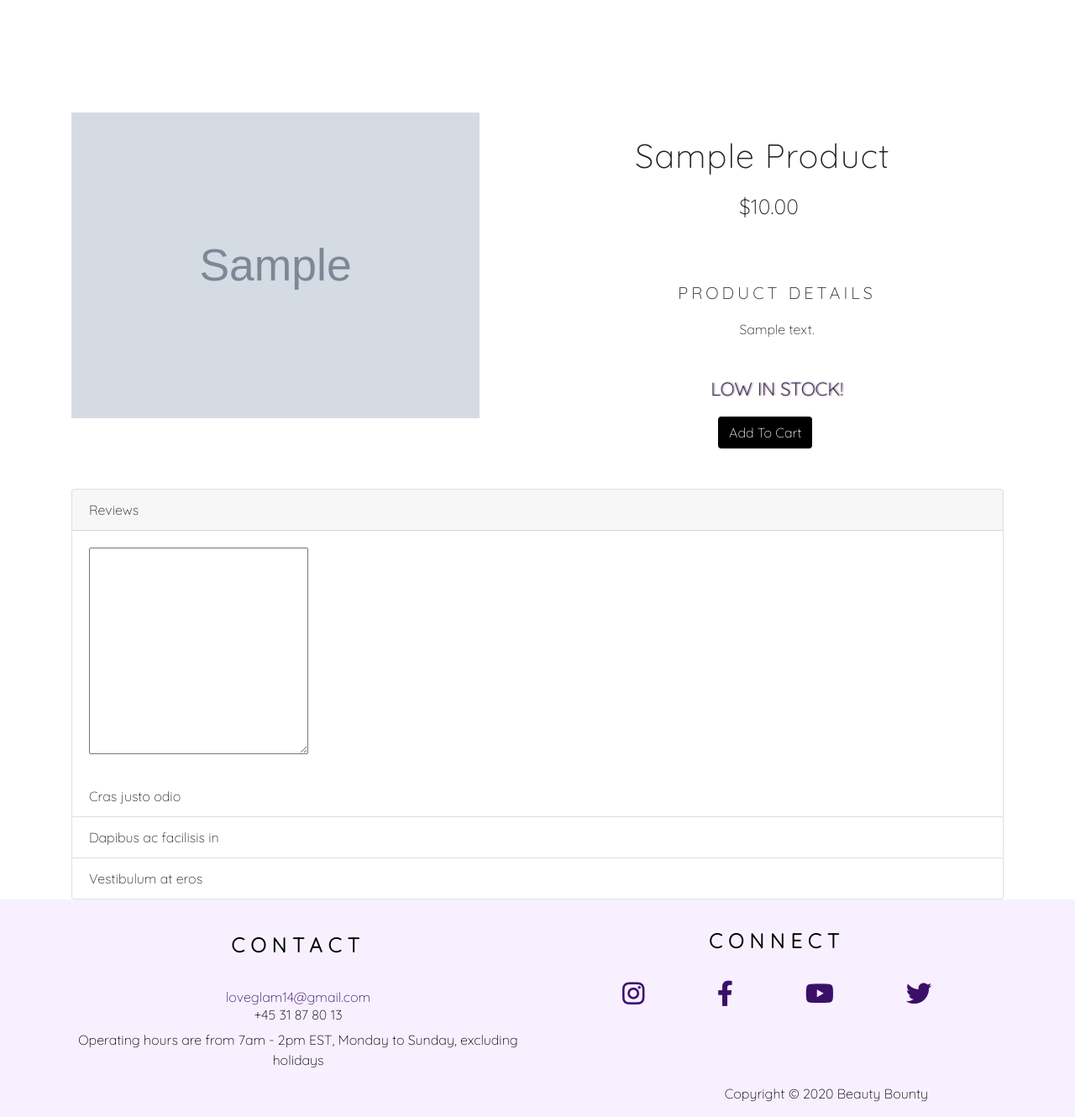
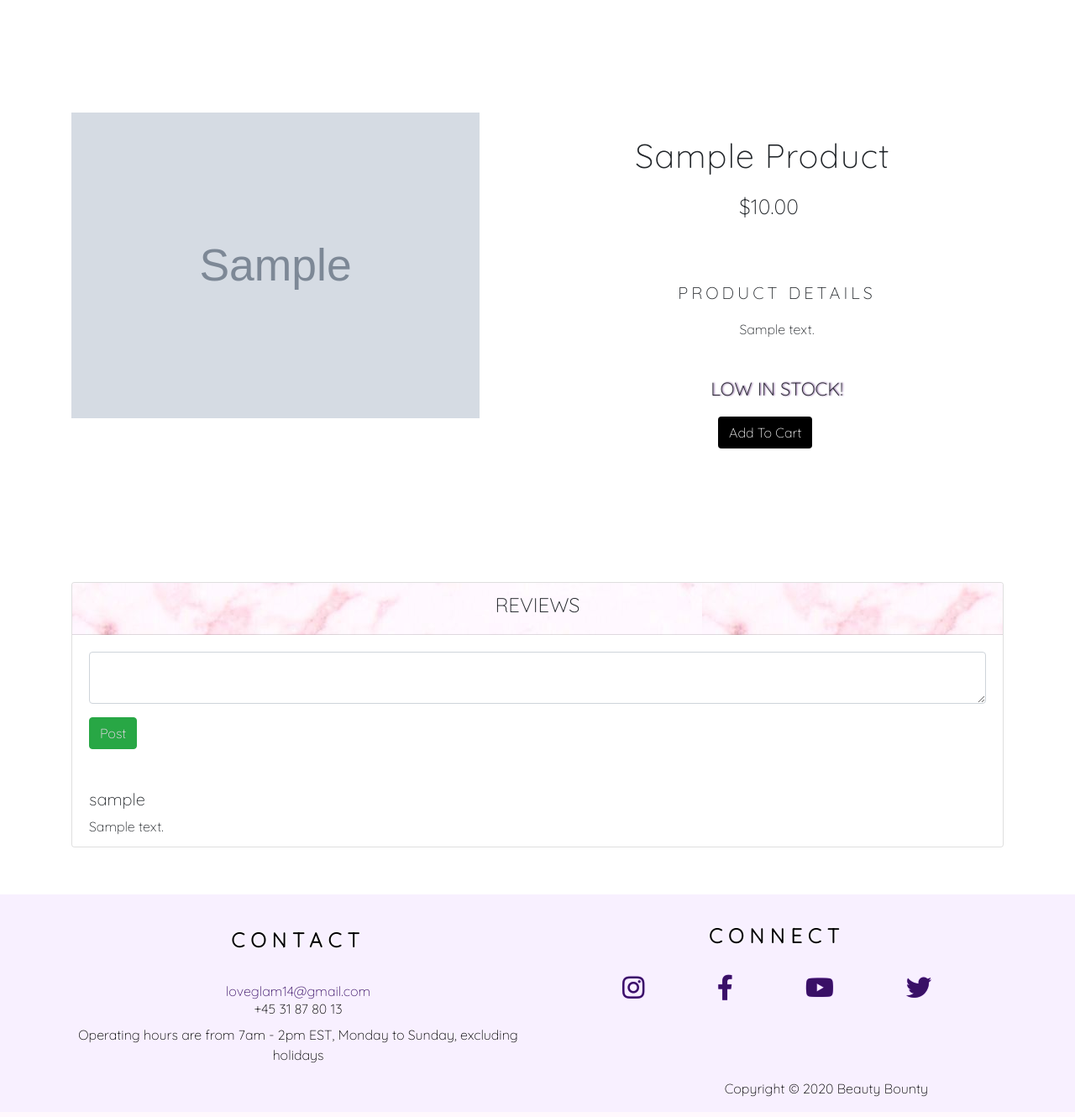
Before and after one commit to Vasileia-Apostolou/Beauty_Bounty, a Django app: a page that uses store/templates/store/product.html in a window 1280 px wide. Shown: the part 120-1450 px from the top of the page at 84% size. After the commit the page ends 1426 px from the top, so only its background shows below. Run offline with Django 3.2, Linux system fonts and the light colour scheme; a user stored in the database is signed in; tables that the repository leaves empty hold one stand-in row (values such as "Sample post"); grey boxes marked "Sample" are stand-in pictures; some libraries are stand-ins or nearby versions.

Commit message:
Add styling to Review section

```diff
--- a/cart/views.py
+++ b/cart/views.py
@@ -36,6 +36,22 @@ def add_cart(request, product_id):
         )
         cart_item.save()
     return redirect('cart_detail')
+
+# PRODUCT
+def product(request, category_slug, product_slug):
+    try:
+        product = Product.objects.get(
+            category__slug=category_slug, slug=product_slug)
+    except Exception as e:
+        raise e
+
+    if request.method == 'POST' and request.user.is_authenticated and request.POST['content'].strip() != '':
+        Review.objects.create(product=product,
+                              user=request.user,
+                              content=request.POST['content'])
+    reviews = Review.objects.filter(product=product)
+    return render(request, 'store/product.html',
+                  {'product': product, 'reviews': reviews})
 
 
 # CART USER'S INFORMATION
--- a/store/static/css/style.css
+++ b/store/static/css/style.css
@@ -120,8 +120,11 @@ body {
     /* background: url("../images/button6.jpg"); */
     text-decoration: none;
     color: white;
-    margin-left: 45%;
-    margin-bottom: 5%;
+    margin: 5px auto;
+}
+
+.button-div {
+    margin: 5px auto;
 }
 
 .start-shopping-button:hover {
@@ -156,6 +159,11 @@ body {
     color: white;
 }
 
+.post-button {
+    background-color: b !important;
+    color: #fcdcf8 !important;
+
+}
 
 /* -------- ABOUT -------- */
 .about-text {
@@ -330,6 +338,19 @@ background-size: cover;
     margin-top: 2%;
 }
 
+/* -------- REVIEWS --------*/
+.reviews-cart {
+    margin-bottom: 5%;
+    margin-top: 10%;
+}
+
+.reviews-header {
+    background: url("../images/navbar5.jpg");
+    text-align: center;
+    text-transform: uppercase;
+    font-size: 25px;
+}
+
 /* -------- FOOTER --------*/
 footer {
    margin-top: auto;
@@ -345,10 +366,10 @@ footer {
    padding-top: 30px;
 }
 
-.copyright {
+/* .copyright {
     margin-right: 45px;
     float: right;
-}
+} */
 
 .contact-footer-text,
 .connect-footer-text {
@@ -481,6 +502,12 @@ footer ul li{
 
 
 /* ------- MEDIA QUERIES ---------*/
-@media only screen and (max-width: 800px) {
+@media only screen and (min-width: 768px) {
+    .copyright {
+    float: right;
+    margin-right: 45px;
 
 }
+
+
+}
--- a/store/templates/store/home_page.html
+++ b/store/templates/store/home_page.html
@@ -18,7 +18,7 @@ Home
     <p class="about-paragraphs">Feel free to contact us if you have any questions and connect with us through social media for beauty advice from our experts! </p>
     <br>
     <h4 class="have-fun-text">Have Fun Shopping!</h4>
-    <a href="{% url 'all_products' %}" class="btn start-shopping-button hvr-float-shadow">Start Shopping</a>
+    <div class="button-div"> <a href="{% url 'all_products' %}" class="btn start-shopping-button hvr-float-shadow">Start Shopping</a></div>
 </div>
 
 {% endblock %}
--- a/store/templates/store/product.html
+++ b/store/templates/store/product.html
@@ -34,26 +34,34 @@ Product
     </div>
 
     <!--Product Reviews-->
-    <div class="card">
-        <div class="card-header">
-            Reviews
+    <div class="card reviews-cart">
+        <div class="card-header reviews-header">
+            <h4 class="">Reviews</h4>
         </div>
+        {% if user.is_authenticated %}
         <div class="card-body">
             <form method="post">
                 {% csrf_token %}
-                <div class="form group">
-                    <textarea name="content" id="" cols="30" rows="10"></textarea>
-
-
+                <div class="form-group">
+                    <textarea name="content" class="form-control"></textarea>
                 </div>
-
+                <div class="form-group">
+                    <button type="submit" class="btn btn-success post-button">Post</button>
+                </div>
             </form>
         </div>
+        {% else %}
+        {% endif %}
+
+        {% if reviews.count > 0 %}
         <ul class="list-group list-group-flush">
-            <li class="list-group-item">Cras justo odio</li>
-            <li class="list-group-item">Dapibus ac facilisis in</li>
-            <li class="list-group-item">Vestibulum at eros</li>
+            {% for review in reviews %}
+            <li class="list-group-item"><h5>{{review.user.username}}</h5>
+            <p class="card-text">{{review.content}}</p>
+            </li>
+            {% endfor %}
         </ul>
+        {% endif %}
     </div>
 </div>
 {% endblock %}
--- a/store/views.py
+++ b/store/views.py
@@ -1,5 +1,5 @@
 from django.shortcuts import render, get_object_or_404, redirect
-from cart.models import Product, Order, OrderItem
+from cart.models import Product, Order, OrderItem, Review
 from django.core.exceptions import ObjectDoesNotExist
 import stripe
 from django.conf import settings
@@ -41,7 +41,13 @@ def product(request, category_slug, product_slug):
             category__slug=category_slug, slug=product_slug)
     except Exception as e:
         raise e
-    return render(request, 'store/product.html', {'product': product})
+
+    if request.method == 'POST' and request.user.is_authenticated and request.POST['content'].strip() != '':
+        Review.objects.create(product=product,
+                              user=request.user,
+                              content=request.POST['content'])
+    reviews = Review.objects.filter(product=product)
+    return render(request, 'store/product.html', {'product': product, 'reviews': reviews})
 
 
 # REGISTRATION
```
Also changed, not shown: static/media/product/Screenshot_2021-01-03_at_00.28.05_6UEAF0B.png (added).
